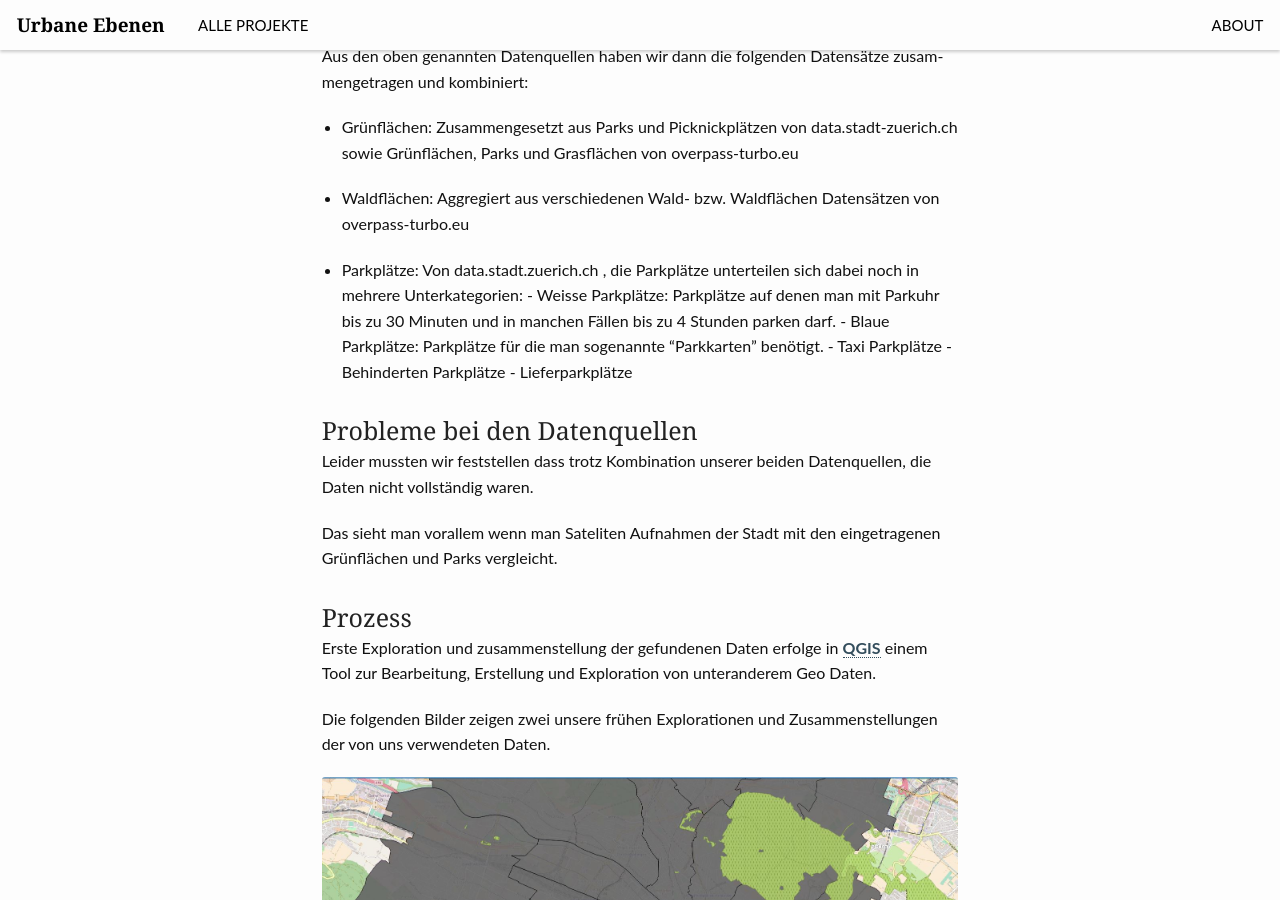
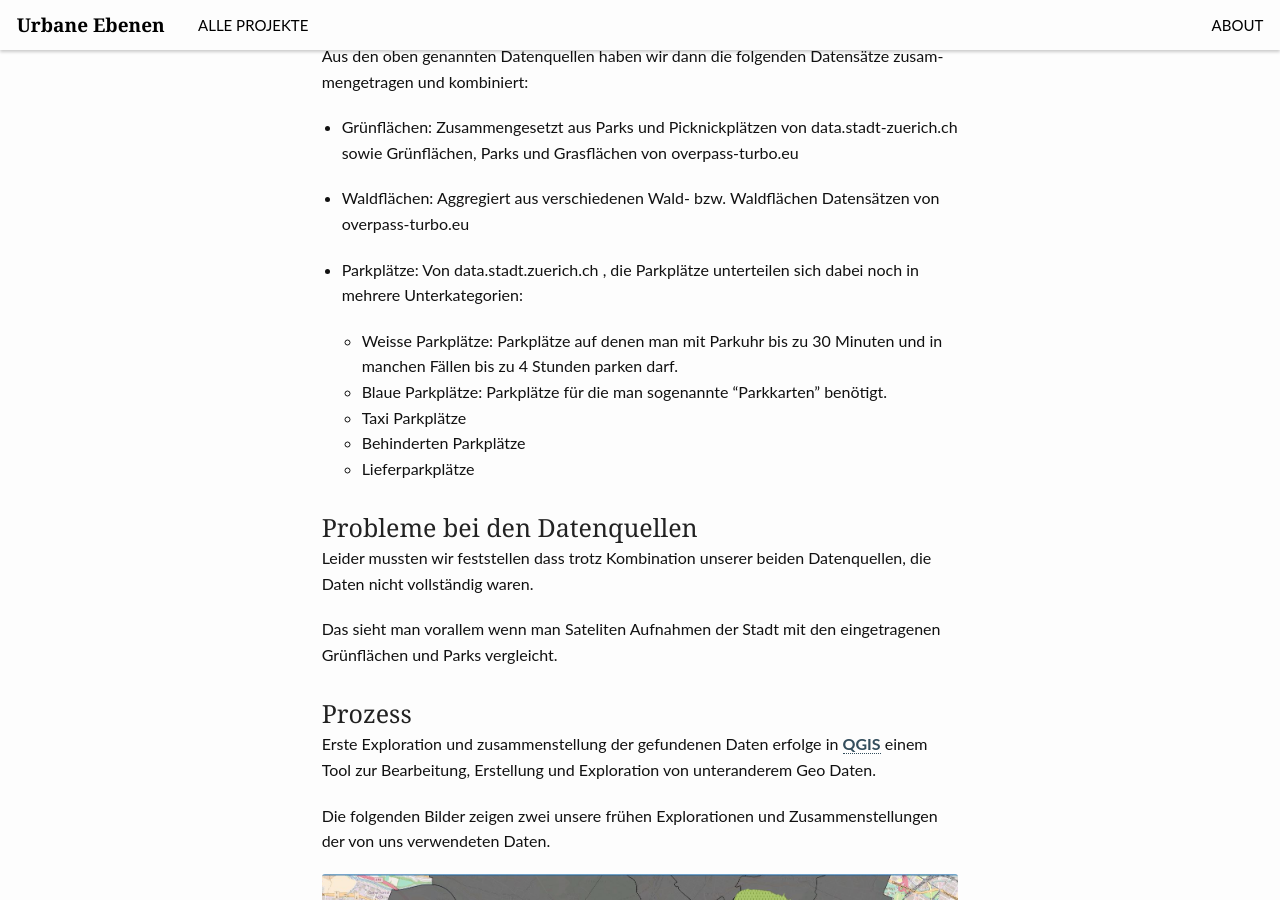
Before and after one commit to tillnagel/gdv-website, a Jekyll site: the page built from _posts/projects/2017-01-26-ZuerichParkflaechen.md, in a window 1280 px wide and 900 px high, scrolled down 2224 px. Built offline with Jekyll 4.4.1, drawn with Linux system fonts in a browser that asks for light colours; part of the change alters nothing that is shown.

```diff
--- a/_posts/projects/2017-01-26-ZuerichParkflaechen.md
+++ b/_posts/projects/2017-01-26-ZuerichParkflaechen.md
@@ -67,12 +67,12 @@ Aus den oben genannten Datenquellen haben wir dann die folgenden Datensätze zus
 
 - Waldflächen: Aggregiert aus verschiedenen Wald- bzw. Waldflächen Datensätzen von overpass-turbo.eu
 
-- Parkplätze: Von data.stadt.zuerich.ch , die Parkplätze unterteilen sich dabei noch in mehrere Unterkategorien:
-        - Weisse Parkplätze: Parkplätze auf denen man mit Parkuhr bis zu 30 Minuten und in manchen Fällen bis zu 4 Stunden parken darf.
-        - Blaue Parkplätze: Parkplätze für die man sogenannte "Parkkarten" benötigt.
-        - Taxi Parkplätze
-        - Behinderten Parkplätze
-        - Lieferparkplätze
+* Parkplätze: Von data.stadt.zuerich.ch , die Parkplätze unterteilen sich dabei noch in mehrere Unterkategorien:
+    * Weisse Parkplätze: Parkplätze auf denen man mit Parkuhr bis zu 30 Minuten und in manchen Fällen bis zu 4 Stunden parken darf.
+    * Blaue Parkplätze: Parkplätze für die man sogenannte "Parkkarten" benötigt.
+    * Taxi Parkplätze
+    * Behinderten Parkplätze
+    * Lieferparkplätze
 
 ### Probleme bei den Datenquellen
 Leider mussten wir feststellen dass trotz Kombination unserer beiden Datenquellen, die Daten nicht vollständig waren.
```
